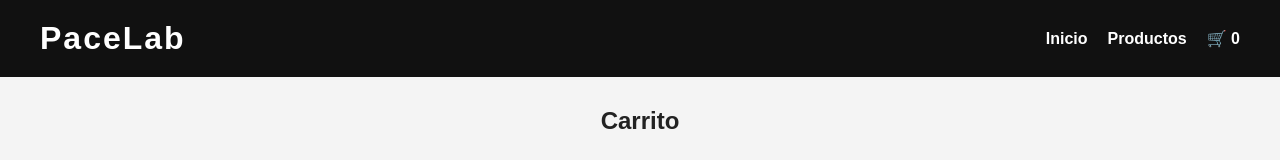
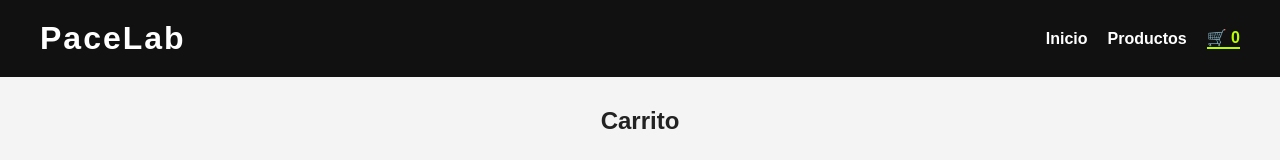
Before and after one commit to alemenger/e-commerce, a React (Vite) app: page /carrito in a window 1280 px wide. Shown: the top 160 px of the page. Built offline with nearby package versions, Linux system fonts and the light colour scheme.

Commit message:
Finish PaceLab pre-entrega

```diff
--- a/src/App.css
+++ b/src/App.css
@@ -202,3 +202,8 @@ button:hover {
     max-width: 300px;
   }
 }
+
+.header a.active {
+  color: #b7ff00;
+  border-bottom: 2px solid #b7ff00;
+}
--- a/src/App.jsx
+++ b/src/App.jsx
@@ -6,6 +6,7 @@ import Home from "./pages/Home.jsx";
 import ProductoDetalle from "./pages/ProductoDetalle.jsx";
 import Carrito from "./pages/Carrito.jsx";
 import { CartProvider } from "./context/CartContext";
+import ProtectedRoute from "./components/ProtectedRoute/ProtectedRoute.jsx";
 
 function App() {
   return (
@@ -16,7 +17,7 @@ function App() {
           <Route index element={<Home />} />
           <Route path="productos" element={<Productos />} />
           <Route path="producto/:id" element={<ProductoDetalle />} />
-          <Route path="carrito" element={<Carrito />} />
+          <Route path="carrito" element={<ProtectedRoute><Carrito /></ProtectedRoute>}/>
         </Route>
       </Routes>
     </CartProvider>
--- a/src/components/Header/Header.jsx
+++ b/src/components/Header/Header.jsx
@@ -1,4 +1,4 @@
-import { Link } from "react-router-dom";
+import { NavLink } from "react-router-dom";
 import CartWidget from "../CartWidget/CartWidget";
 
 function Header() {
@@ -7,13 +7,12 @@ function Header() {
       <h1>PaceLab</h1>
 
       <nav>
-        <Link to="/">Inicio</Link>
+        <NavLink to="/">Inicio</NavLink>
+        <NavLink to="/productos">Productos</NavLink>
 
-        <Link to="/productos">Productos</Link>
-
-        <Link to="/carrito">
+        <NavLink to="/carrito">
           <CartWidget />
-        </Link>
+        </NavLink>
       </nav>
     </header>
   );
--- /dev/null
+++ b/src/components/ProtectedRoute/ProtectedRoute.jsx
@@ -0,0 +1,13 @@
+import { Navigate } from "react-router-dom";
+
+function ProtectedRoute({ children }) {
+  const isAuthenticated = true;
+
+  if (!isAuthenticated) {
+    return <Navigate to="/" />;
+  }
+
+  return children;
+}
+
+export default ProtectedRoute;
```
Also changed, not shown: src/components/ItemListContainer/ItemListContainer.jsx (+0 -41 lines).
